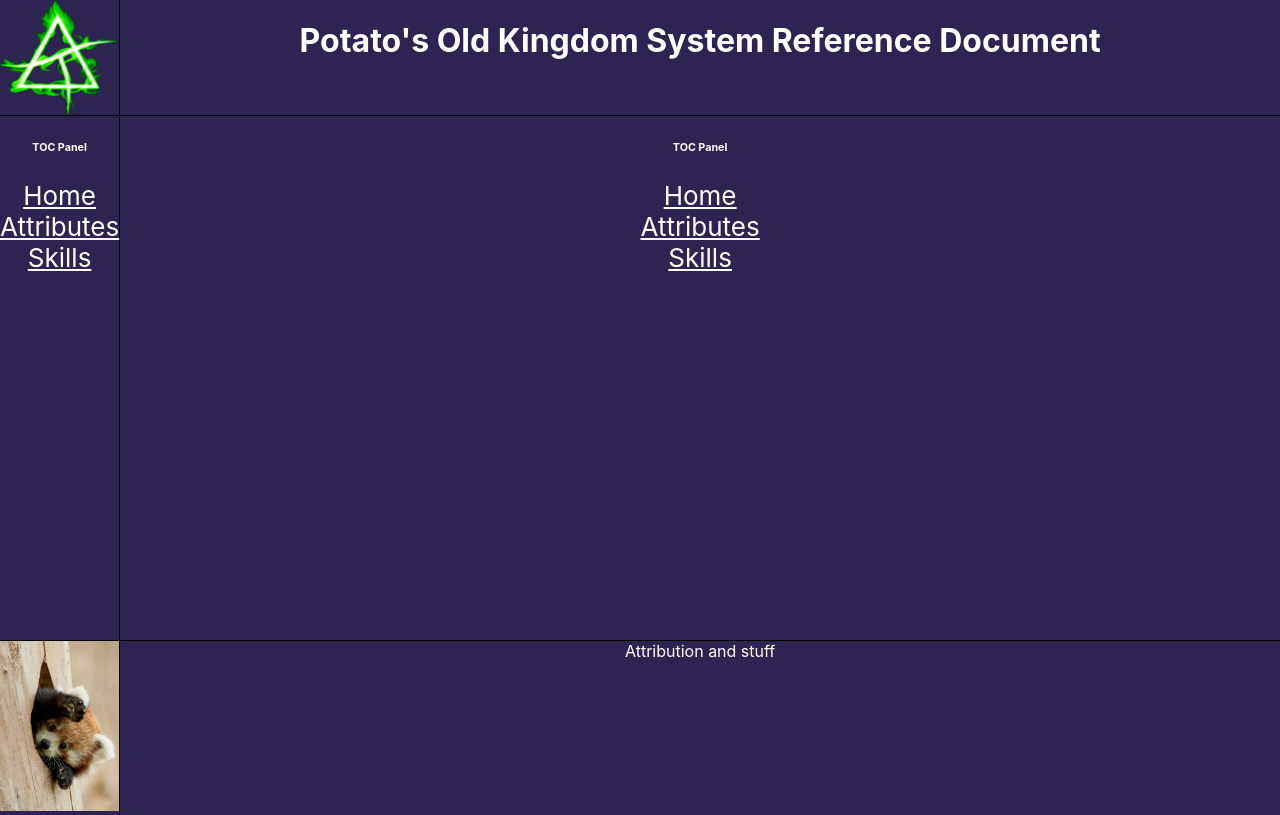
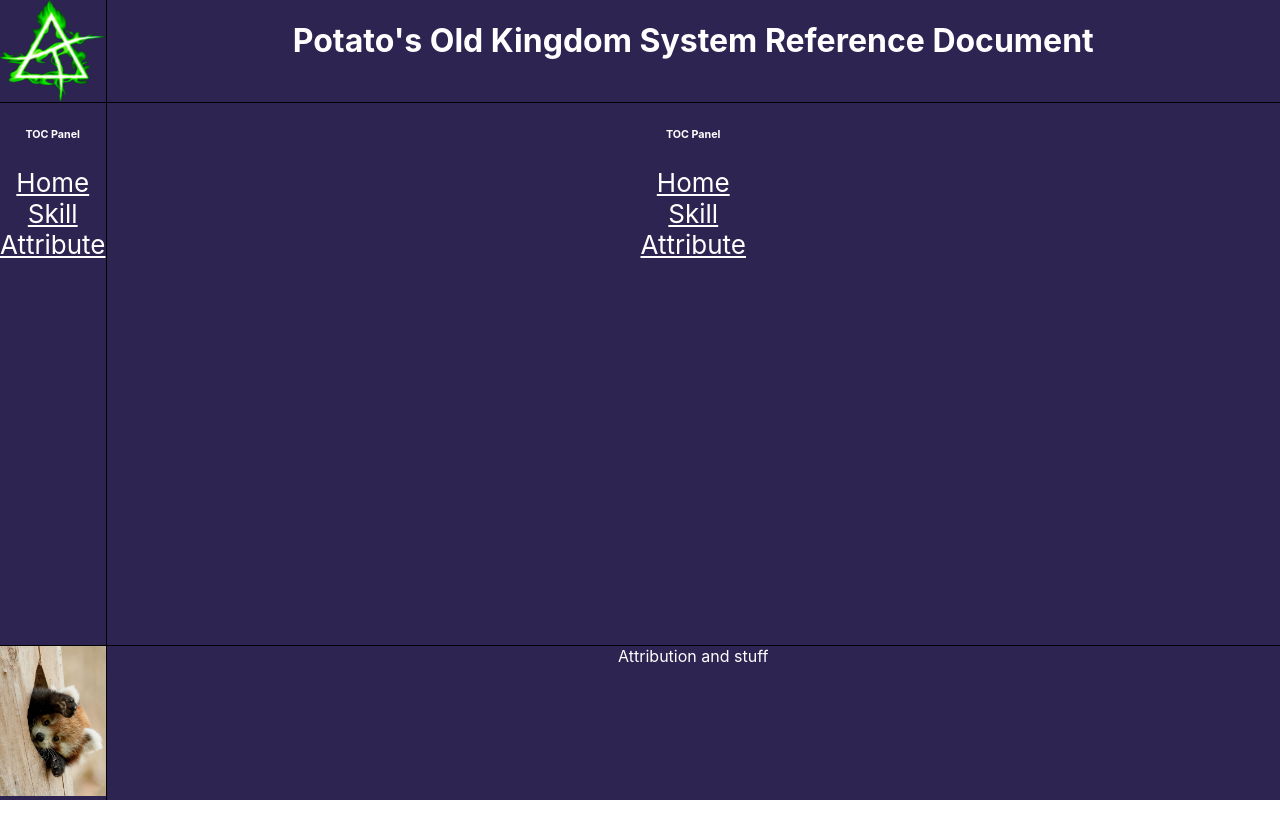
Before and after one commit to pegwymonie/okra, a React (Create React App) app: page / in a window 1280 px wide. Built offline with nearby package versions, Linux system fonts and the light colour scheme.

Commit message:
Added Index File Routing

```diff
--- a/package.json
+++ b/package.json
@@ -2,13 +2,17 @@
   "name": "okra",
   "version": "0.1.0",
   "private": true,
+  "homepage": "https://pegwymonie.github.io/okra/",
   "dependencies": {
+    "gh-pages": "^2.0.1",
     "react": "^16.8.6",
     "react-dom": "^16.8.6",
     "react-router-dom": "^5.0.0",
     "react-scripts": "3.0.1"
   },
   "scripts": {
+    "predeploy": "npm run build",
+    "deploy": "gh-pages -d build",
     "start": "react-scripts start",
     "build": "react-scripts build",
     "test": "react-scripts test",
--- a/src/App/App.js
+++ b/src/App/App.js
@@ -5,7 +5,7 @@
 import RPND from "./img/rpnd.png"
 import Header from "./Header";
 import Content from "./Content";
-import {BrowserRouter as Router, Link} from "react-router-dom";
+import {HashRouter as Router, Link} from "react-router-dom";
 
 
 function App() {
--- a/src/App/Content.js
+++ b/src/App/Content.js
@@ -1,7 +1,6 @@
 import React, { Component } from 'react';
 import { Route } from "react-router-dom";
-import Attribute from "./ContentPages/Attribute";
-import Skill from "./ContentPages/Skill";
+import { ContentPages } from "./ContentPages/index"
 import TableOfContents from "./TableOfContents";
 
 
@@ -9,10 +8,10 @@
   render() {
     return (
       <div className="content">
-        <Route path = "/" exact component={TableOfContents}/>
-        <Route path = "/Attributes/" component={Attribute}/>
-        <Route path = "/Skills/" component={Skill}/>
-        { this.props.children }
+        <Route path="/" exact component={TableOfContents} />
+        {ContentPages
+          .map(it => <Route path={`/${it.name}/`} component={it.component} />)}
+        {this.props.children}
       </div>
     )
   }
--- /dev/null
+++ b/src/App/ContentPages/index.js
@@ -0,0 +1,12 @@
+import  Attribute  from "./Attribute"
+import  Skill  from "./Skill"
+
+export const ContentPages = [
+    {
+        name: "Skill",
+        component: Skill
+    },
+    {
+        name: "Attribute",
+        component: Attribute
+    }]
--- a/src/App/TableOfContents.js
+++ b/src/App/TableOfContents.js
@@ -1,6 +1,6 @@
 import React, { Component } from 'react';
 import { Link } from "react-router-dom";
-
+import { ContentPages } from "./ContentPages/index"
 
 export default class TableOfContents extends Component {
   render() {
@@ -12,12 +12,11 @@
             <li>
               <Link to="/">Home</Link>
             </li>
-            <li>
-              <Link to="/Attributes/">Attributes</Link>
-            </li>
-            <li>
-              <Link to="/Skills/">Skills</Link>
-            </li>
+            { ContentPages.map( it =>
+                <li>
+                  <Link to={`/${it.name}/`}>{it.name}</Link>
+              </li>)
+            }
           </ul>
         </nav>
       </div>
```
Also changed, not shown: 2 other files (tests, documents, lock files or other folders).
